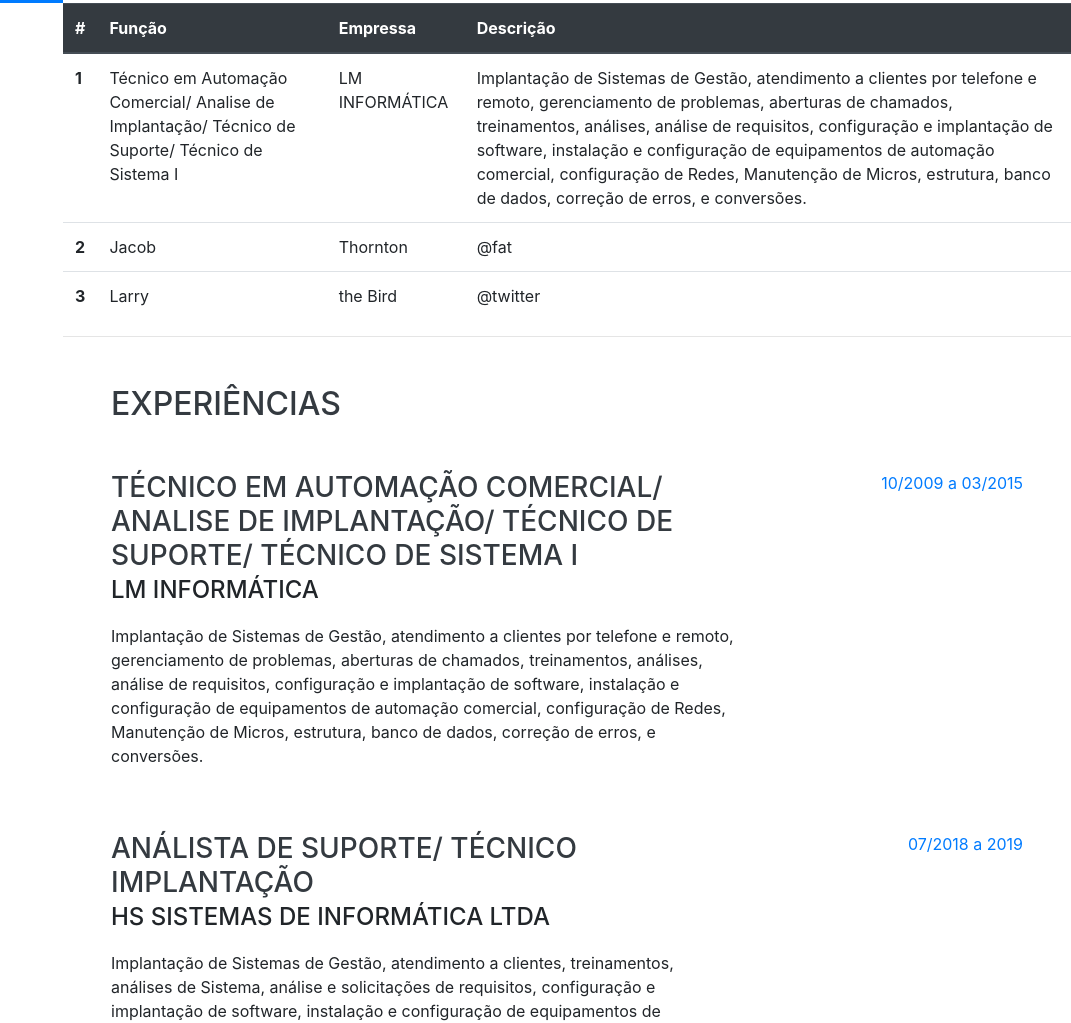
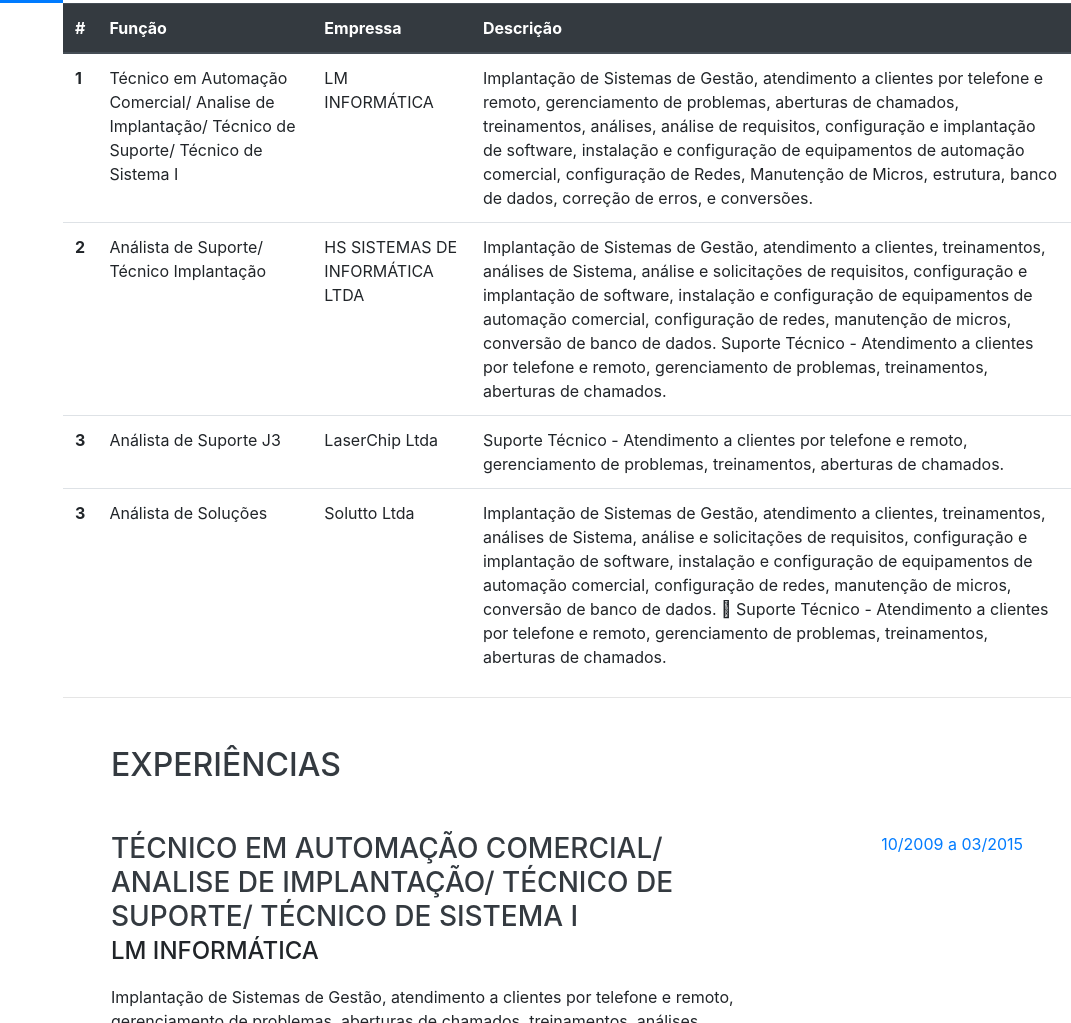
Before and after one commit to Claudino458/Unopar, a website with bundled scripts: page index.html in a window 1280 px wide. Shown: the part 797-1820 px from the top of the page, without its empty margins (209-1280 px from the left). Built offline with nearby package versions, Linux system fonts and the light colour scheme; a web font is replaced by a local one.

Commit message:
Update index.html

```diff
--- a/index.html
+++ b/index.html
@@ -102,16 +102,23 @@
     </tr>
     <tr>
       <th scope="row">2</th>
-      <td>Jacob</td>
-      <td>Thornton</td>
-      <td>@fat</td>
+      <td>Análista de Suporte/ Técnico Implantação</td>
+      <td>HS SISTEMAS DE INFORMÁTICA LTDA </td>
+      <td>Implantação de Sistemas de Gestão, atendimento a clientes, treinamentos, análises de Sistema, análise e solicitações de requisitos, configuração e implantação de software, instalação e configuração de equipamentos de automação comercial, configuração de redes, manutenção de micros, conversão de banco de dados. Suporte Técnico - Atendimento a clientes por telefone e remoto, gerenciamento de problemas, treinamentos, aberturas de chamados. </td>
     </tr>
     <tr>
       <th scope="row">3</th>
-      <td>Larry</td>
-      <td>the Bird</td>
-      <td>@twitter</td>
+      <td>Análista de Suporte J3</td>
+      <td>LaserChip Ltda</td>
+      <td>Suporte Técnico - Atendimento a clientes por telefone e remoto, gerenciamento de problemas, treinamentos, aberturas de chamados. </td>
     </tr>
+	<tr>
+      <th scope="row">3</th>
+      <td>Análista de Soluções</td>
+      <td>Solutto Ltda</td>
+      <td>Implantação de Sistemas de Gestão, atendimento a clientes, treinamentos, análises de Sistema, análise e solicitações de requisitos, configuração e implantação de software, instalação e configuração de equipamentos de automação comercial, configuração de redes, manutenção de micros, conversão de banco de dados.  Suporte Técnico - Atendimento a clientes por telefone e remoto, gerenciamento de problemas, treinamentos, aberturas de chamados. </td>
+    </tr>
+
   </tbody>
 </table>
 
```
